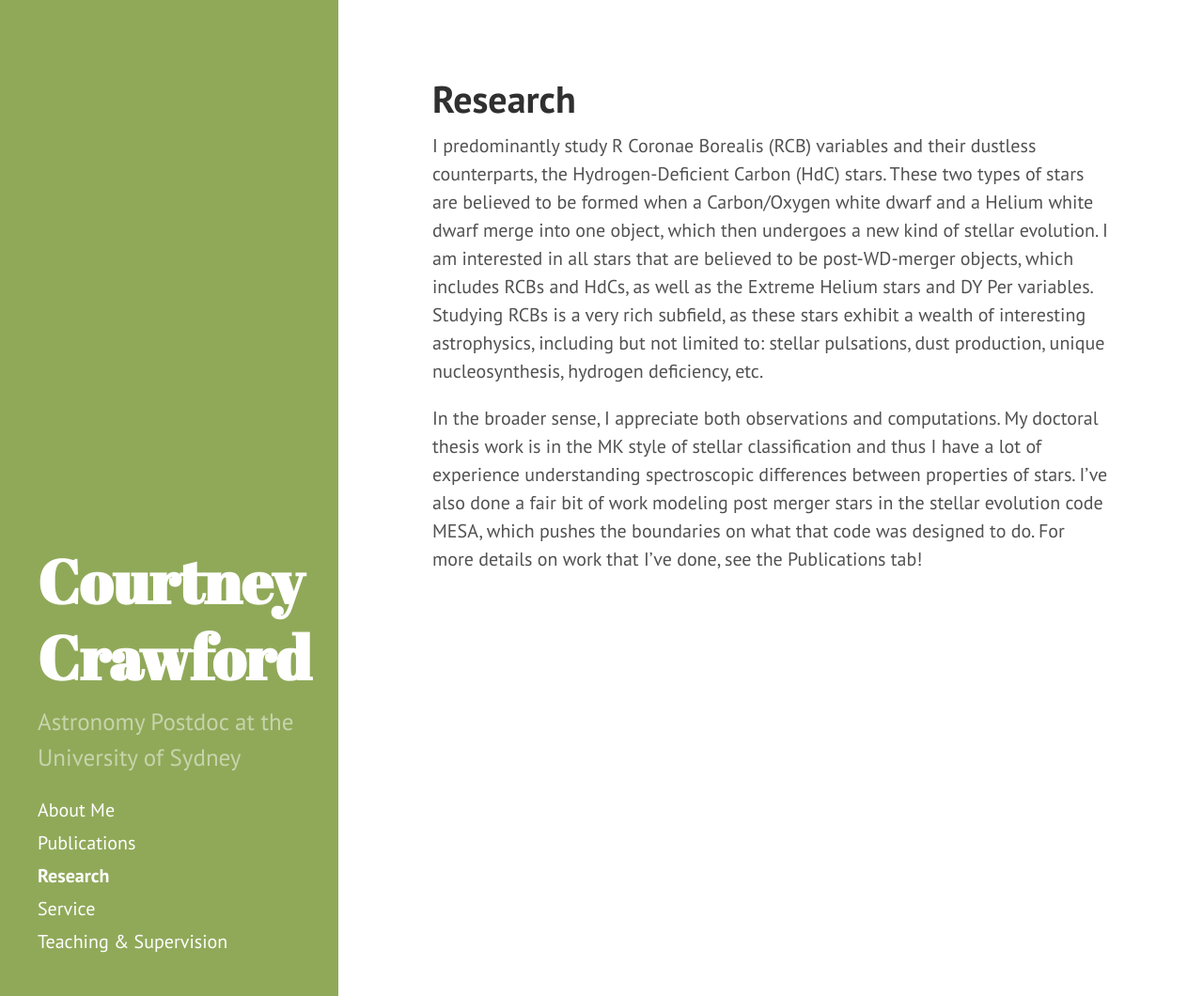
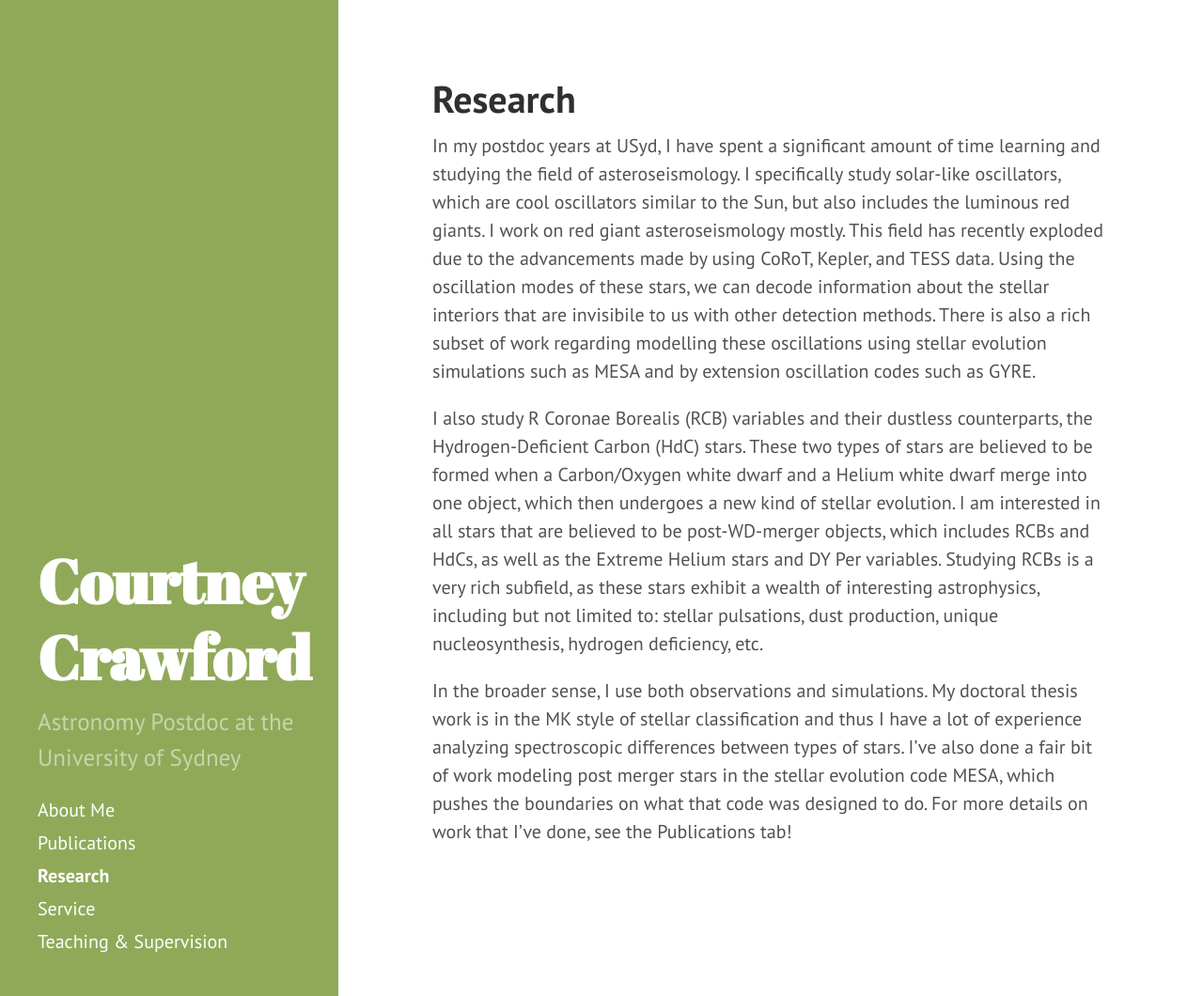
Before and after one commit to courtcraw/courtcraw.github.io, a Jekyll site: the page built from research.md, in a window 1280 px wide and 1060 px high. Shown: the whole window at 94% size. Built offline with Jekyll 4.4.1, drawn with Linux system fonts in a browser that asks for light colours.

Commit message:
Updated research tab

```diff
--- a/research.md
+++ b/research.md
@@ -3,7 +3,8 @@ layout: page
 title: Research
 ---
 
+In my postdoc years at USyd, I have spent a significant amount of time learning and studying the field of asteroseismology. I specifically study solar-like oscillators, which are cool oscillators similar to the Sun, but also includes the luminous red giants. I work on red giant asteroseismology mostly. This field has recently exploded due to the advancements made by using CoRoT, Kepler, and TESS data. Using the oscillation modes of these stars, we can decode information about the stellar interiors that are invisibile to us with other detection methods. There is also a rich subset of work regarding modelling these oscillations using stellar evolution simulations such as MESA and by extension oscillation codes such as GYRE.
 
-I predominantly study R Coronae Borealis (RCB) variables and their dustless counterparts, the Hydrogen-Deficient Carbon (HdC) stars. These two types of stars are believed to be formed when a Carbon/Oxygen white dwarf and a Helium white dwarf merge into one object, which then undergoes a new kind of stellar evolution. I am interested in all stars that are believed to be post-WD-merger objects, which includes RCBs and HdCs, as well as the Extreme Helium stars and DY Per variables. Studying RCBs is a very rich subfield, as these stars exhibit a wealth of interesting astrophysics, including but not limited to: stellar pulsations, dust production, unique nucleosynthesis, hydrogen deficiency, etc.
+I also study R Coronae Borealis (RCB) variables and their dustless counterparts, the Hydrogen-Deficient Carbon (HdC) stars. These two types of stars are believed to be formed when a Carbon/Oxygen white dwarf and a Helium white dwarf merge into one object, which then undergoes a new kind of stellar evolution. I am interested in all stars that are believed to be post-WD-merger objects, which includes RCBs and HdCs, as well as the Extreme Helium stars and DY Per variables. Studying RCBs is a very rich subfield, as these stars exhibit a wealth of interesting astrophysics, including but not limited to: stellar pulsations, dust production, unique nucleosynthesis, hydrogen deficiency, etc.
 
-In the broader sense, I appreciate both observations and computations. My doctoral thesis work is in the MK style of stellar classification and thus I have a lot of experience understanding spectroscopic differences between properties of stars. I've also done a fair bit of work modeling post merger stars in the stellar evolution code MESA, which pushes the boundaries on what that code was designed to do. For more details on work that I've done, see the Publications tab!
+In the broader sense, I use both observations and simulations. My doctoral thesis work is in the MK style of stellar classification and thus I have a lot of experience analyzing spectroscopic differences between types of stars. I've also done a fair bit of work modeling post merger stars in the stellar evolution code MESA, which pushes the boundaries on what that code was designed to do. For more details on work that I've done, see the Publications tab!
```
